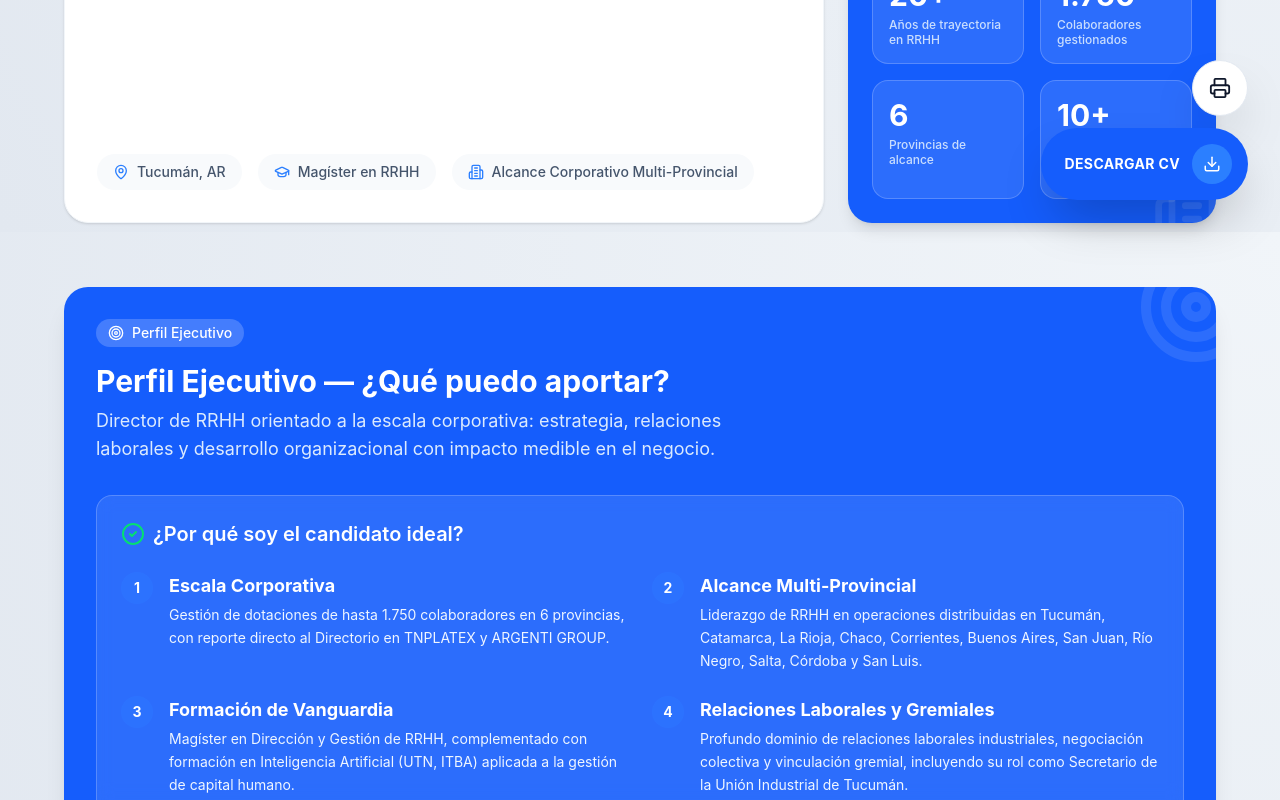
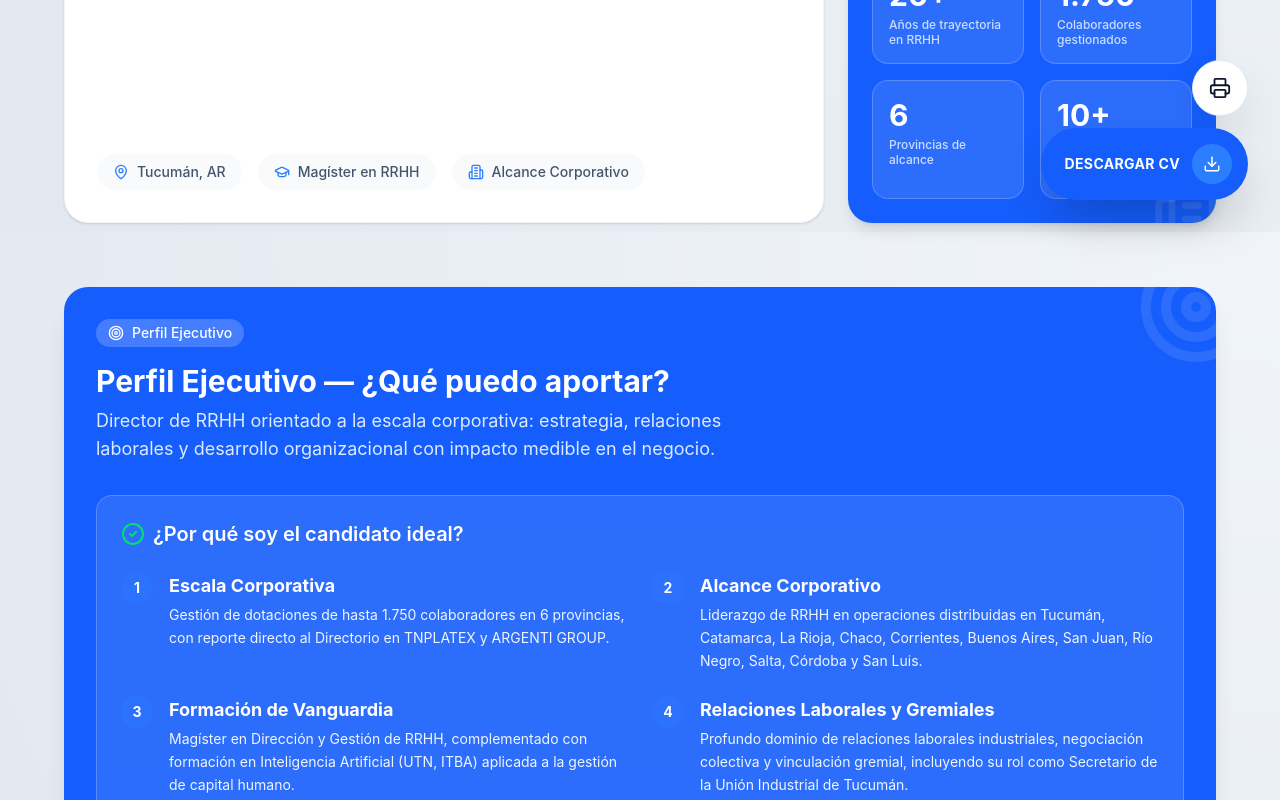
Before and after one commit to arieltecay/santiago-bonatti-portfolio, a React (Vite) app: page / in a window 1280 px wide. Shown: the part 568-1368 px from the top of the page. Built offline with nearby package versions, Linux system fonts and the light colour scheme.

Commit message:
fix: update title for multi-provincial reach in profile

```diff
--- a/src/components/sections/hero/Hero.tsx
+++ b/src/components/sections/hero/Hero.tsx
@@ -45,7 +45,7 @@ const Hero: React.FC<{ profile: CVProfile }> = ({ profile }) => {
             </div>
             <div className="flex items-center gap-2 px-3 md:px-4 py-2 bg-slate-50 rounded-full text-slate-600 text-xs md:text-sm font-medium print:bg-transparent print:p-0 print:text-xs">
               <Building2 size={16} className="text-blue-500 print:text-slate-400" />
-              Alcance Corporativo Multi-Provincial
+              Alcance Corporativo
             </div>
           </div>
         </div>
--- a/src/data/cv-data.ts
+++ b/src/data/cv-data.ts
@@ -277,7 +277,7 @@ export const bonattiProfile: CVProfile = {
         detail: 'Gestión de dotaciones de hasta 1.750 colaboradores en 6 provincias, con reporte directo al Directorio en TNPLATEX y ARGENTI GROUP.',
       },
       {
-        title: 'Alcance Multi-Provincial',
+        title: 'Alcance Corporativo',
         detail: 'Liderazgo de RRHH en operaciones distribuidas en Tucumán, Catamarca, La Rioja, Chaco, Corrientes, Buenos Aires, San Juan, Río Negro, Salta, Córdoba y San Luis.',
       },
       {
```
